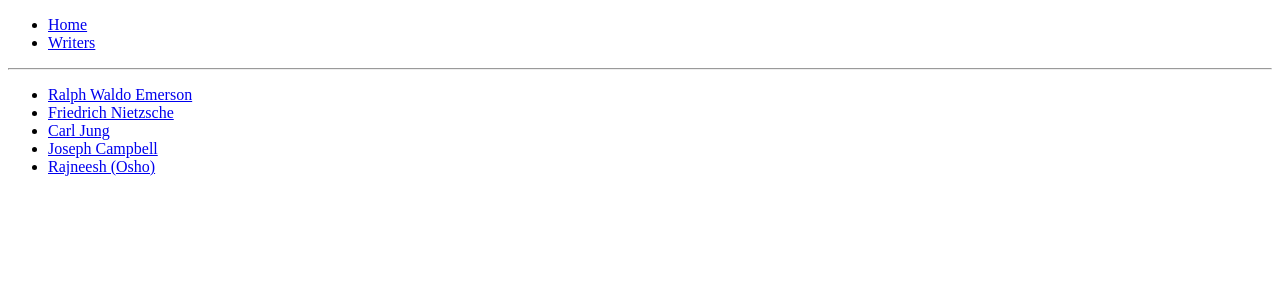
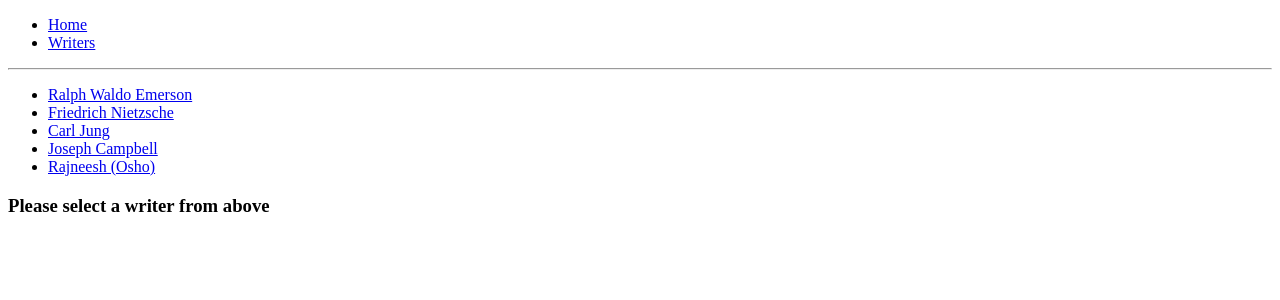
Before and after one commit to anettegj/react-router-tutorial, a React (Create React App) app in the folder writers-blog/: page /writers in a window 1280 px wide. Shown: the top 300 px of the page. Built offline with nearby package versions, Linux system fonts and the light colour scheme; data requests are answered from the project's data file.

Commit message:
Add default content for "/writers"-route

```diff
--- a/writers-blog/src/components/writers/index.js
+++ b/writers-blog/src/components/writers/index.js
@@ -11,6 +11,7 @@ export default ({ match: {url}, writers}) =>
                 </li>
             )}
         </ul>
+        <Route exact path={url} render={() => <h3>Please select a writer from above</h3>}/>
         <Route path={`${url}/:writerId`} render={
             ({match}) => <Writer
                 {...writers.find(writer => writer.id === match.params.writerId)}/> }/>
```
